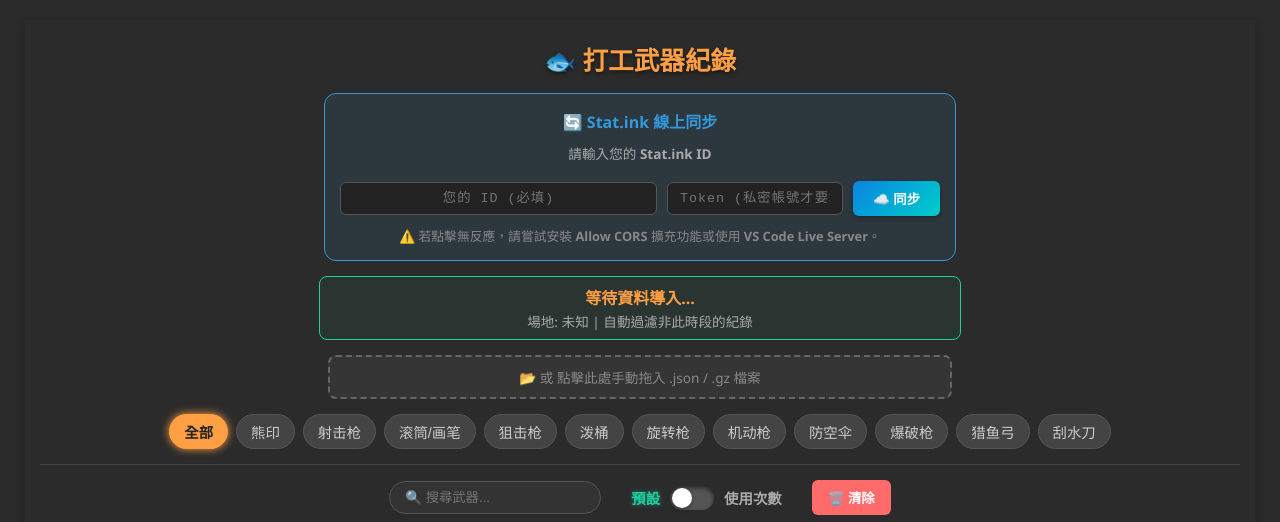
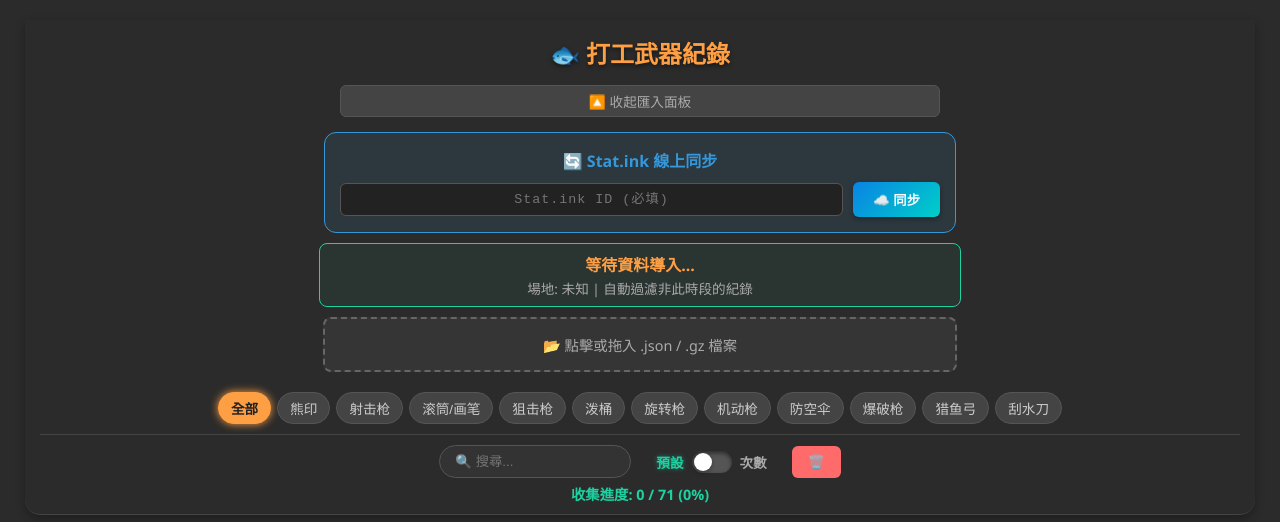
Before and after one commit to azrael-yip/splatoon3-counter, a plain HTML site: page index.html in a window 1280 px wide. Shown: the top 522 px of the page. Drawn offline with Linux system fonts and the light colour scheme.

Commit message:
Add files via upload

```diff
--- a/index.html
+++ b/index.html
@@ -3,25 +3,45 @@
 <head>
     <meta charset="UTF-8">
     <meta name="viewport" content="width=device-width, initial-scale=1.0">
-    <title>Splatoon 3 打工統計 </title>
+    <title>Splatoon 3 打工統計</title>
     <script src="https://cdnjs.cloudflare.com/ajax/libs/pako/2.1.0/pako.min.js"></script>
     <style>
         :root { --bg: #2b2b2b; --card: #3d3d3d; --text: #ecf0f1; --accent: #ff9f43; --green: #1dd1a1; --blue: #3498db; --red: #ff6b6b; --switch-off: #555; }
         body { font-family: 'Segoe UI', 'Microsoft YaHei', sans-serif; background: var(--bg); color: var(--text); margin: 0; padding: 20px; display: flex; flex-direction: column; align-items: center; user-select: none; }
 
+        /* 讓 Controls 區域在手機上更緊湊 */
         .controls {
-            position: sticky; top: 0; z-index: 100; background: var(--bg); padding: 15px;
+            position: sticky; top: 0; z-index: 100; background: var(--bg); padding: 10px 15px;
             width: 100%; max-width: 1200px; display: flex; flex-direction: column; align-items: center;
             border-bottom: 1px solid #444; box-shadow: 0 4px 10px rgba(0,0,0,0.3); border-radius: 0 0 15px 15px;
         }
 
-        h1 { color: var(--accent); margin: 5px 0; font-size: 1.6rem; text-shadow: 0 2px 4px rgba(0,0,0,0.5); }
+        h1 { color: var(--accent); margin: 5px 0; font-size: 1.5rem; text-shadow: 0 2px 4px rgba(0,0,0,0.5); text-align: center; }
         .badge { background: linear-gradient(135deg, #0984e3, #74b9ff); color: #fff; padding: 3px 8px; border-radius: 6px; font-size: 0.8rem; vertical-align: middle; margin-left: 8px; font-weight: bold; box-shadow: 0 2px 5px rgba(0,0,0,0.3); }
 
-        /* === API 同步面板 (修正後) === */
+        /* === 新增：收起/展開按鈕 === */
+        .btn-toggle-panel {
+            background: #444; color: #aaa; border: 1px solid #555;
+            width: 100%; max-width: 600px; padding: 5px; margin: 10px 0;
+            border-radius: 6px; cursor: pointer; font-size: 0.85rem;
+            transition: all 0.2s; display: flex; justify-content: center; align-items: center; gap: 5px;
+        }
+        .btn-toggle-panel:hover { background: #555; color: white; border-color: #777; }
+        .btn-toggle-panel:active { transform: scale(0.98); }
+
+        /* 用來包住要隱藏的區域 */
+        #importArea {
+            width: 100%; display: flex; flex-direction: column; align-items: center;
+            transition: max-height 0.3s ease-out, opacity 0.3s ease-out;
+            overflow: hidden;
+        }
+        /* 隱藏時的 class */
+        .area-hidden { display: none !important; }
+
+        /* API 同步面板 */
         .api-panel {
             background: rgba(52, 152, 219, 0.1); border: 1px solid var(--blue);
-            padding: 15px; border-radius: 12px; margin: 10px 0; width: 80%; max-width: 600px;
+            padding: 15px; border-radius: 12px; margin: 5px 0; width: 80%; max-width: 600px;
             display: flex; flex-direction: column; gap: 10px; align-items: center;
         }
         .api-row { display: flex; gap: 10px; width: 100%; justify-content: center; align-items: center; flex-wrap: wrap; }
@@ -43,78 +63,79 @@
 
         .status-panel {
             background: rgba(29, 209, 161, 0.05); border: 1px solid var(--green);
-            padding: 8px 20px; border-radius: 8px; margin: 5px 0 10px; text-align: center; width: 80%; max-width: 600px;
+            padding: 8px 20px; border-radius: 8px; margin: 5px 0; text-align: center; width: 80%; max-width: 600px;
         }
         .status-title { color: var(--green); font-weight: bold; font-size: 1rem; margin-bottom: 2px; }
         .status-detail { color: #aaa; font-size: 0.85rem; }
 
         .drop-zone {
-            background: rgba(255, 255, 255, 0.05); padding: 10px; border-radius: 8px; margin: 5px 0;
+            background: rgba(255, 255, 255, 0.05); padding: 15px; border-radius: 8px; margin: 5px 0 10px;
             border: 2px dashed #666; cursor: pointer; width: 80%; max-width: 600px; text-align: center;
-            transition: all 0.3s ease; font-size: 0.85rem; color: #888;
+            transition: all 0.3s ease; font-size: 0.9rem; color: #aaa;
         }
-        .drop-zone:hover { background: rgba(255, 255, 255, 0.1); border-color: #aaa; }
+        .drop-zone:hover { background: rgba(255, 255, 255, 0.1); border-color: #aaa; color: white; }
 
-        .filters { display: flex; gap: 8px; flex-wrap: wrap; justify-content: center; margin: 10px 0 15px; width: 100%; }
-        .filter-btn { background: #444; color: #ccc; padding: 6px 14px; border-radius: 20px; border: 1px solid #555; cursor: pointer; transition: all 0.2s; font-size: 0.9rem; }
+        /* 篩選器與工具列 */
+        .filters { display: flex; gap: 6px; flex-wrap: wrap; justify-content: center; margin: 10px 0 5px; width: 100%; }
+        .filter-btn { background: #444; color: #ccc; padding: 5px 12px; border-radius: 20px; border: 1px solid #555; cursor: pointer; transition: all 0.2s; font-size: 0.85rem; }
         .filter-btn.active { background: var(--accent); color: #222; font-weight: bold; border-color: var(--accent); box-shadow: 0 0 8px var(--accent); }
 
         .toolbar {
-            width: 100%; border-top: 1px solid #444; padding-top: 15px;
-            display: flex; justify-content: center; align-items: center; gap: 20px; flex-wrap: wrap;
+            width: 100%; border-top: 1px solid #444; padding-top: 10px; margin-top: 5px;
+            display: flex; justify-content: center; align-items: center; gap: 15px; flex-wrap: wrap;
         }
         .search-input {
             padding: 8px 15px; border-radius: 20px; border: 1px solid #555;
-            background: #333; color: white; outline: none; width: 180px;
+            background: #333; color: white; outline: none; width: 160px;
         }
 
+        /* Toggle Switch */
         .toggle-wrapper {
-            display: flex; align-items: center; gap: 10px; cursor: pointer; padding: 5px 10px; border-radius: 30px; transition: background 0.3s;
+            display: flex; align-items: center; gap: 8px; cursor: pointer; padding: 5px 10px; border-radius: 30px; transition: background 0.3s;
         }
         .toggle-wrapper:hover { background: rgba(255,255,255,0.05); }
-        .toggle-label { font-size: 0.9rem; font-weight: bold; color: #aaa; transition: color 0.3s; }
+        .toggle-label { font-size: 0.85rem; font-weight: bold; color: #aaa; transition: color 0.3s; }
         .toggle-label.active-text { color: var(--green); text-shadow: 0 0 5px rgba(29,209,161,0.5); }
         .toggle-track {
-            width: 44px; height: 24px; background-color: var(--switch-off); border-radius: 12px; position: relative;
+            width: 40px; height: 22px; background-color: var(--switch-off); border-radius: 12px; position: relative;
             transition: background-color 0.3s cubic-bezier(0.4, 0.0, 0.2, 1); box-shadow: inset 0 2px 4px rgba(0,0,0,0.5);
         }
         .toggle-knob {
-            width: 20px; height: 20px; background-color: white; border-radius: 50%; position: absolute; top: 2px; left: 2px;
+            width: 18px; height: 18px; background-color: white; border-radius: 50%; position: absolute; top: 2px; left: 2px;
             transition: transform 0.3s cubic-bezier(0.4, 0.0, 0.2, 1); box-shadow: 0 2px 4px rgba(0,0,0,0.3);
         }
         .toggle-wrapper.on .toggle-track { background-color: var(--green); }
-        .toggle-wrapper.on .toggle-knob { transform: translateX(20px); }
+        .toggle-wrapper.on .toggle-knob { transform: translateX(18px); }
 
-        .btn-clear { background: var(--red); color: white; border: none; padding: 8px 16px; border-radius: 6px; cursor: pointer; font-weight: bold; }
+        .btn-clear { background: var(--red); color: white; border: none; padding: 8px 16px; border-radius: 6px; cursor: pointer; font-weight: bold; font-size: 0.85rem; }
 
-        .grid { display: grid; grid-template-columns: repeat(auto-fill, minmax(110px, 1fr)); gap: 12px; width: 100%; max-width: 1200px; padding-bottom: 50px; margin-top: 20px; }
-        .card { background: var(--card); border: 2px solid #576574; border-radius: 10px; padding: 10px; display: flex; flex-direction: column; align-items: center; cursor: pointer; transition: transform 0.1s; position: relative; overflow: hidden; }
+        .grid { display: grid; grid-template-columns: repeat(auto-fill, minmax(105px, 1fr)); gap: 10px; width: 100%; max-width: 1200px; padding-bottom: 50px; margin-top: 20px; }
+        .card { background: var(--card); border: 2px solid #576574; border-radius: 10px; padding: 8px; display: flex; flex-direction: column; align-items: center; cursor: pointer; transition: transform 0.1s; position: relative; overflow: hidden; }
         .card:hover { transform: translateY(-3px); box-shadow: 0 5px 15px rgba(0,0,0,0.3); }
         .card.active { border-color: var(--green); background: #2f4038; box-shadow: 0 0 10px rgba(29, 209, 161, 0.2); }
-        .img-box { width: 80px; height: 80px; display: flex; align-items: center; justify-content: center; overflow: hidden; margin-bottom: 5px; }
+        .img-box { width: 70px; height: 70px; display: flex; align-items: center; justify-content: center; overflow: hidden; margin-bottom: 5px; }
         .card img { width: 100%; height: 100%; object-fit: contain; filter: drop-shadow(0 4px 4px rgba(0,0,0,0.5)); }
-        .card .name { font-size: 0.85rem; text-align: center; color: #bdc3c7; height: 2.8em; overflow: hidden; margin: 0 0 4px; line-height: 1.4em; }
-        .card .count { font-size: 1.4em; color: var(--green); font-weight: 800; background: rgba(0,0,0,0.4); width: 100%; text-align: center; border-radius: 6px; padding: 2px 0; }
+        .card .name { font-size: 0.8rem; text-align: center; color: #bdc3c7; height: 2.8em; overflow: hidden; margin: 0 0 4px; line-height: 1.4em; }
+        .card .count { font-size: 1.3em; color: var(--green); font-weight: 800; background: rgba(0,0,0,0.4); width: 100%; text-align: center; border-radius: 6px; padding: 2px 0; }
     </style>
 </head>
 <body>
     <div class="controls">
-        <h1>🐟 打工武器紀錄 </h1>
+        <h1>🐟 打工武器紀錄</h1>
 
+        <button class="btn-toggle-panel" onclick="toggleImport()" id="btnToggleImport">
+            🔼 收起匯入面板
+        </button>
+
+        <div id="importArea">
             <div class="api-panel">
                 <div style="font-weight:bold; color:var(--blue);">🔄 Stat.ink 線上同步</div>
-            <div style="font-size:0.85rem; color:#aaa; margin-bottom:8px;">
-                請輸入您的 <b>Stat.ink ID</b>
-            </div>
                 <div class="api-row">
-                <input type="text" id="statInkId" class="api-input" placeholder="您的 ID (必填)">
-                <input type="password" id="apiToken" class="api-input" placeholder="Token (私密帳號才要填)" style="width:120px; flex:0.5;">
+                    <input type="text" id="statInkId" class="api-input" placeholder="Stat.ink ID (必填)">
+                    <input type="hidden" id="apiToken" class="api-input" placeholder="Token (私密才填)" style="width:100px; flex:0.5;">
                     <button class="btn-sync" onclick="syncFromApi()" id="btnSync">
                         <span>☁️ 同步</span>
                     </button>
-            </div>
-            <div style="font-size:0.8rem; color:#888;">
-                ⚠️ 若點擊無反應，請嘗試安裝 <b>Allow CORS</b> 擴充功能或使用 <b>VS Code Live Server</b>。
                 </div>
             </div>
 
@@ -124,8 +145,9 @@
             </div>
 
             <div class="drop-zone" onclick="document.getElementById('fileInput').click()" id="dropZone">
-            📂 或 點擊此處手動拖入 .json / .gz 檔案
+                📂 點擊或拖入 .json / .gz 檔案
                 <input type="file" id="fileInput" accept=".json,.gz" style="display: none" onchange="handleFile(this.files[0])">
+            </div>
         </div>
 
         <div class="filters">
@@ -144,16 +166,16 @@
         </div>
 
         <div class="toolbar">
-            <input type="text" id="search" class="search-input" placeholder="🔍 搜尋武器..." oninput="render()">
+            <input type="text" id="search" class="search-input" placeholder="🔍 搜尋..." oninput="render()">
             <div class="toggle-wrapper" id="sortWrapper" onclick="toggleSort()">
                 <span class="toggle-label" id="labelDefault">預設</span>
                 <div class="toggle-track"><div class="toggle-knob"></div></div>
-                <span class="toggle-label" id="labelCount">使用次數</span>
+                <span class="toggle-label" id="labelCount">次數</span>
             </div>
-            <button class="btn-clear" onclick="clearData()">🗑️ 清除</button>
+            <button class="btn-clear" onclick="clearData()">🗑️</button>
         </div>
 
-        <div id="progress" style="margin-top: 10px; color: var(--green); font-weight: bold;"></div>
+        <div id="progress" style="margin-top: 5px; font-size: 0.9rem; color: var(--green); font-weight: bold;"></div>
     </div>
 
     <div id="grid" class="grid"></div>
@@ -293,6 +315,19 @@
         render();
     };
 
+    // === 新增：收起/展開 邏輯 ===
+    function toggleImport() {
+        const area = document.getElementById('importArea');
+        const btn = document.getElementById('btnToggleImport');
+        if (area.classList.contains('area-hidden')) {
+            area.classList.remove('area-hidden');
+            btn.innerText = '🔼 收起匯入面板';
+        } else {
+            area.classList.add('area-hidden');
+            btn.innerText = '📂 展開匯入/同步';
+        }
+    }
+
     // === API 同步函數 ===
     async function syncFromApi() {
         const idInput = document.getElementById('statInkId');
@@ -311,7 +346,6 @@
         btn.innerHTML = `<span>⏳ 讀取中...</span>`;
 
         try {
-            // 使用 Feed 網址，這才是正確的 GET 方式
             const url = `https://stat.ink/@${userId}/salmon3.json?limit=50`;
             const headers = { 'Accept': 'application/json' };
             if (token) headers['Authorization'] = `Bearer ${token}`;
@@ -447,6 +481,10 @@
         save();
         render();
         alert(`✅ ${sourceName} 成功！\n鎖定班表：${currentShiftInfo.from}\n本次新增：${added} 場`);
+
+        // 自動收起面板，讓用戶看結果
+        const area = document.getElementById('importArea');
+        if (!area.classList.contains('area-hidden')) toggleImport();
     }
 
     function toggleSort() {
```
Lines whose indentation alone changed are shown as unchanged.
